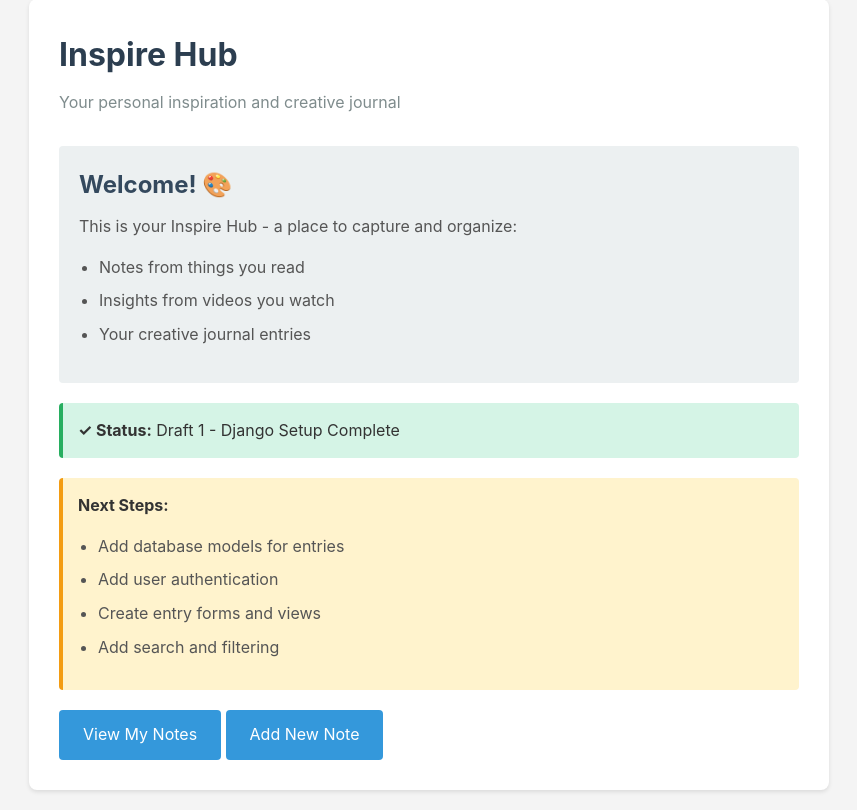
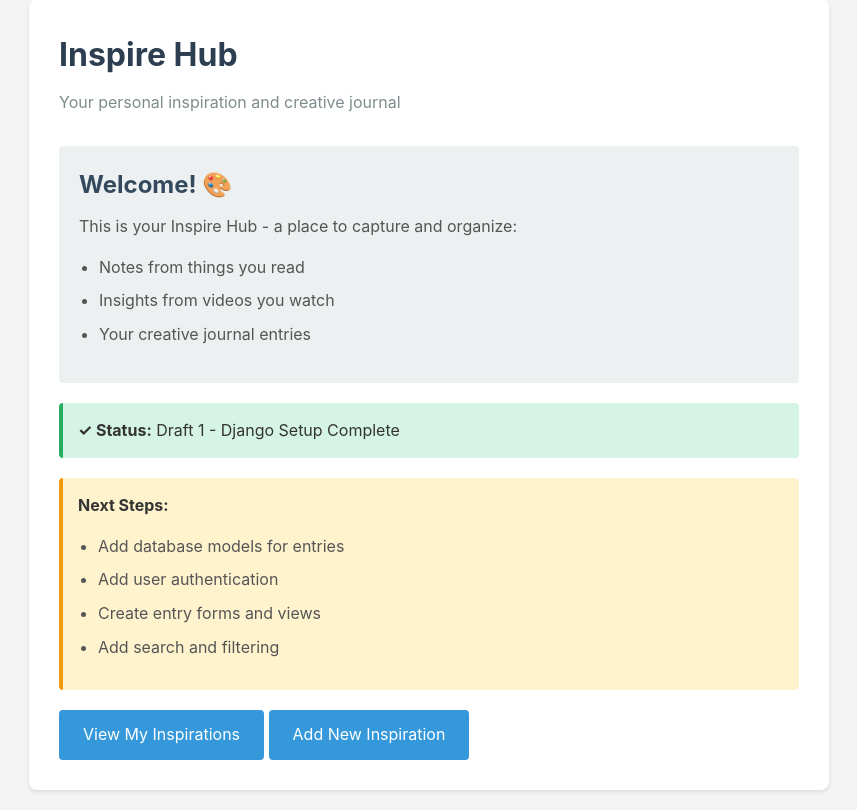
Before and after one commit to SHANERY86/inspire_hub, a Django app: page / in a window 1280 px wide. Shown: the part 21-831 px from the top of the page, without its empty margins (211-1068 px from the left). Run offline with Django 4.2, Linux system fonts and the light colour scheme.

Commit message:
Change from note to inspiration

```diff
--- a/core/templates/core/index.html
+++ b/core/templates/core/index.html
@@ -126,8 +126,8 @@
             </ul>
         </div>
 
-        <a href="{% url 'core:notes_list' %}" class="btn">View My Notes</a>
-        <a href="{% url 'core:add_note' %}" class="btn">Add New Note</a>
+        <a href="{% url 'core:inspirations_list' %}" class="btn">View My Inspirations</a>
+        <a href="{% url 'core:add_inspiration' %}" class="btn">Add New Inspiration</a>
     </div>
 </body>
 </html>
--- a/core/urls.py
+++ b/core/urls.py
@@ -5,6 +5,6 @@ app_name = 'core'
 
 urlpatterns = [
     path('', views.home, name='home'),
-    path('add-note/', views.add_note, name='add_note'),
-    path('notes/', views.notes_list, name='notes_list'),
+    path('add-inspiration/', views.add_inspiration, name='add_inspiration'),
+    path('inspirations/', views.inspirations_list, name='inspirations_list'),
 ]
--- a/core/views.py
+++ b/core/views.py
@@ -1,5 +1,5 @@
 from django.shortcuts import render, redirect
-from .models import Note
+from .models import Inspiration
 
 
 def home(request):
@@ -7,28 +7,28 @@ def home(request):
     return render(request, 'core/index.html')
 
 
-def add_note(request):
-    """Add note page view"""
+def add_inspiration(request):
+    """Add inspiration page view"""
     if request.method == 'POST':
         # Get form data
         title = request.POST.get('title')
-        note_text = request.POST.get('note')
-        media_type = request.POST.get('media_type')
+        content = request.POST.get('content')
+        source_type = request.POST.get('source_type')
 
         # Save to database
-        Note.objects.create(
+        Inspiration.objects.create(
             title=title,
-            note=note_text,
-            media_type=media_type
+            content=content,
+            source_type=source_type
         )
 
-        # Redirect to notes list
-        return redirect('core:notes_list')
+        # Redirect to inspirations list
+        return redirect('core:inspirations_list')
 
-    return render(request, 'core/add_note.html')
+    return render(request, 'core/add_inspiration.html')
 
 
-def notes_list(request):
-    """Display all notes"""
-    notes = Note.objects.all().order_by('-date')
-    return render(request, 'core/notes_list.html', {'notes': notes})
+def inspirations_list(request):
+    """Display all inspirations"""
+    inspirations = Inspiration.objects.all().order_by('-date')
+    return render(request, 'core/inspirations_list.html', {'inspirations': inspirations})
```
Also changed, not shown: core/models.py (+5 -5 lines), core/templates/core/add_inspiration.html (renamed from core/templates/core/add_note.html, +11 -11 lines), core/templates/core/inspirations_list.html (renamed from core/templates/core/notes_list.html, +22 -22 lines), core/migrations/0002_rename_media_type_note_source_type.py (added), core/migrations/0003_inspiration_delete_note.py (added).
